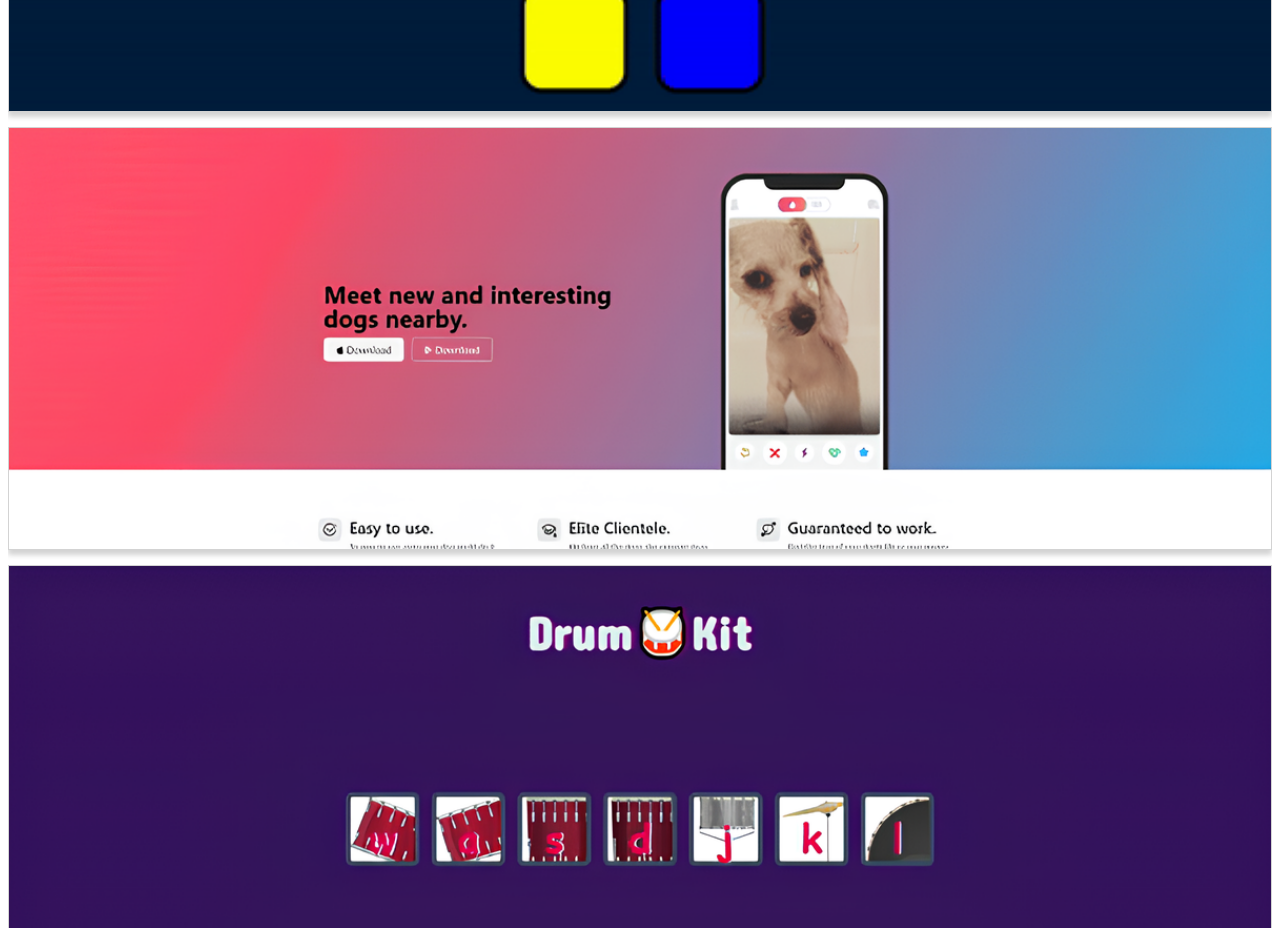
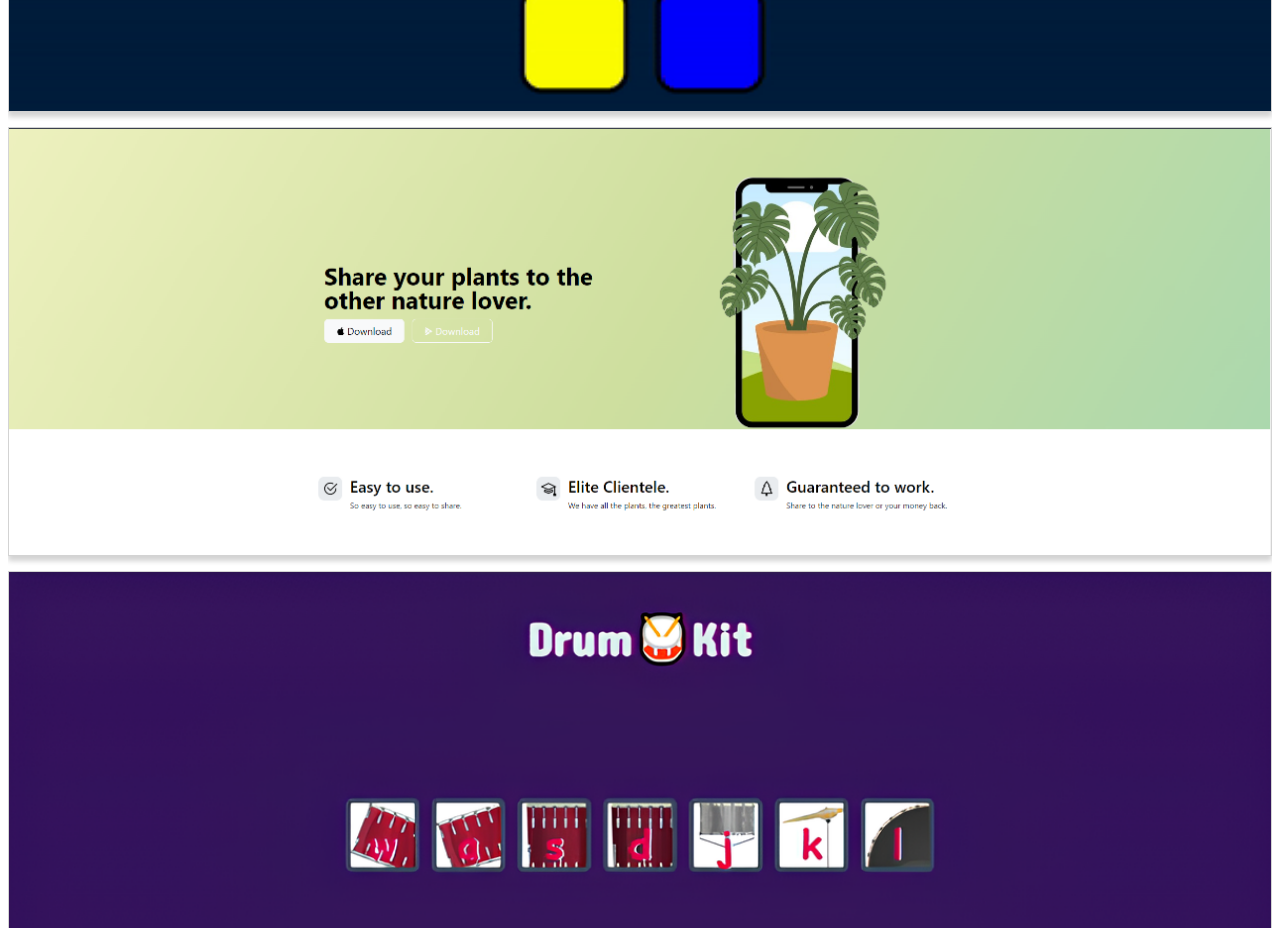
Before and after one commit to RaidFaizRidha/portfolio, a plain HTML site: page index.html in a window 1280 px wide. Shown: the part 2480-3408 px from the top of the page. Drawn offline with nearby package versions, Linux system fonts and the light colour scheme; a web font is replaced by a local one.

Commit message:
projects changes

```diff
--- a/index.html
+++ b/index.html
@@ -143,8 +143,8 @@
                     <a href="" class="project-title">Simon Game<span class="projects-order">1/3</span></a>
                 </div>
             </div>
-            <div class="projects tindog">
-                <img src="./assets/TinDog.png" alt="tindog">
+            <div class="projects greener">
+                <img src="./assets/greener.png" alt="greener">
                 <div class="description">
                     <a href="" class="project-title">TinDog<span class="projects-order">2/3</span></a>
                 </div>
--- a/script.js
+++ b/script.js
@@ -8,14 +8,14 @@ $(".simon-game").mouseleave(function () {
     $(".simon-game img").attr("src", "./assets/simon-game.png");
 }).mouseleave();
 
-$(".tindog img").mouseenter(function () {
-    $(".tindog .description").show();
-    $(".tindog img").attr("src", "./assets/tindog.gif");
+$(".greener img").mouseenter(function () {
+    $(".greener .description").show();
+    $(".greener img").attr("src", "./assets/greener.gif");
 });
 
-$(".tindog").mouseleave(function () {
-    $(".tindog .description").hide();
-    $(".tindog img").attr("src", "./assets/tindog.png");
+$(".greener").mouseleave(function () {
+    $(".greener .description").hide();
+    $(".greener img").attr("src", "./assets/greener.png");
 }).mouseleave();
 
 $(".drum-kit img").mouseenter(function () {
```
Also changed, not shown: assets/TinDog.png (deleted), assets/greener.gif (added), assets/greener.png (added), 1 other file.
